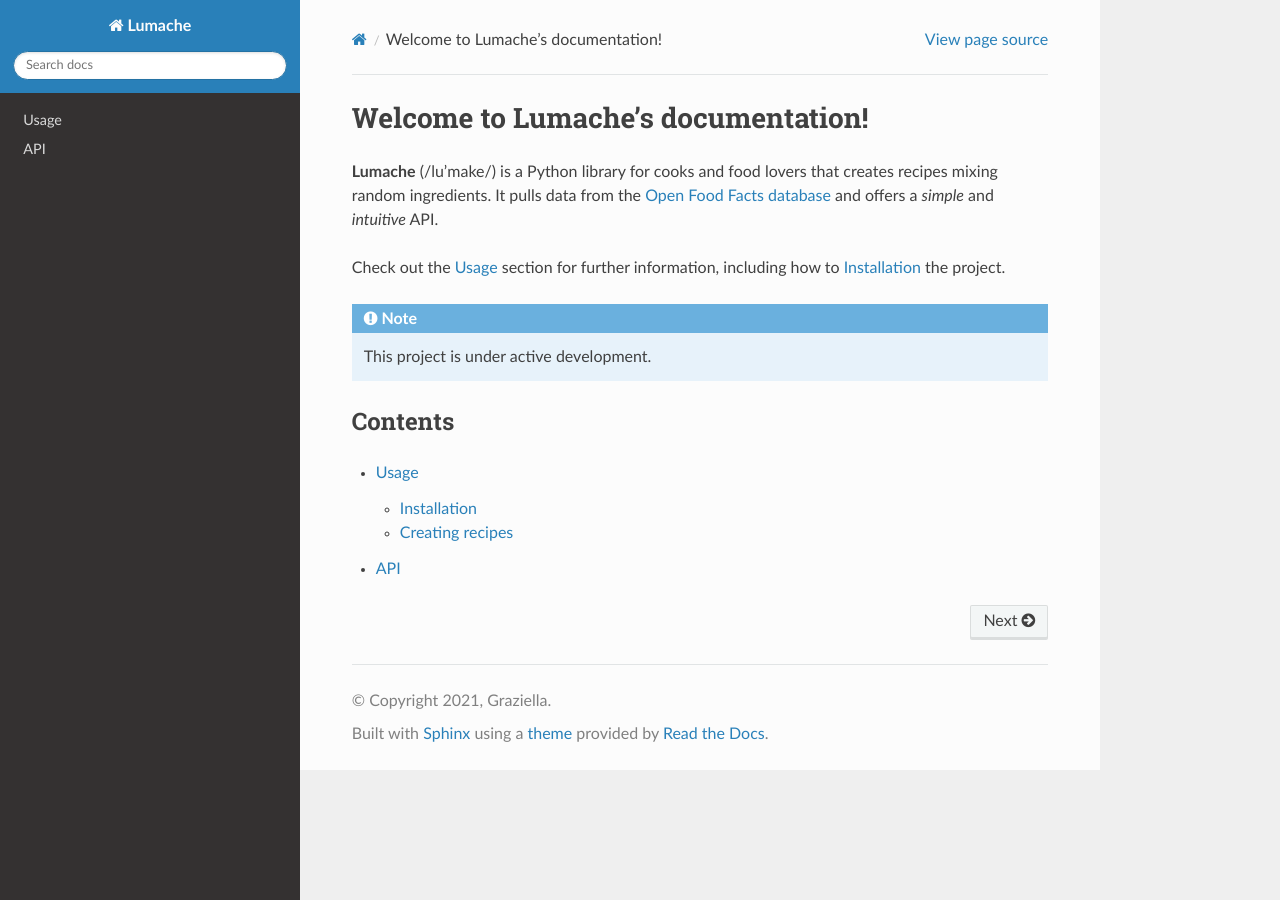
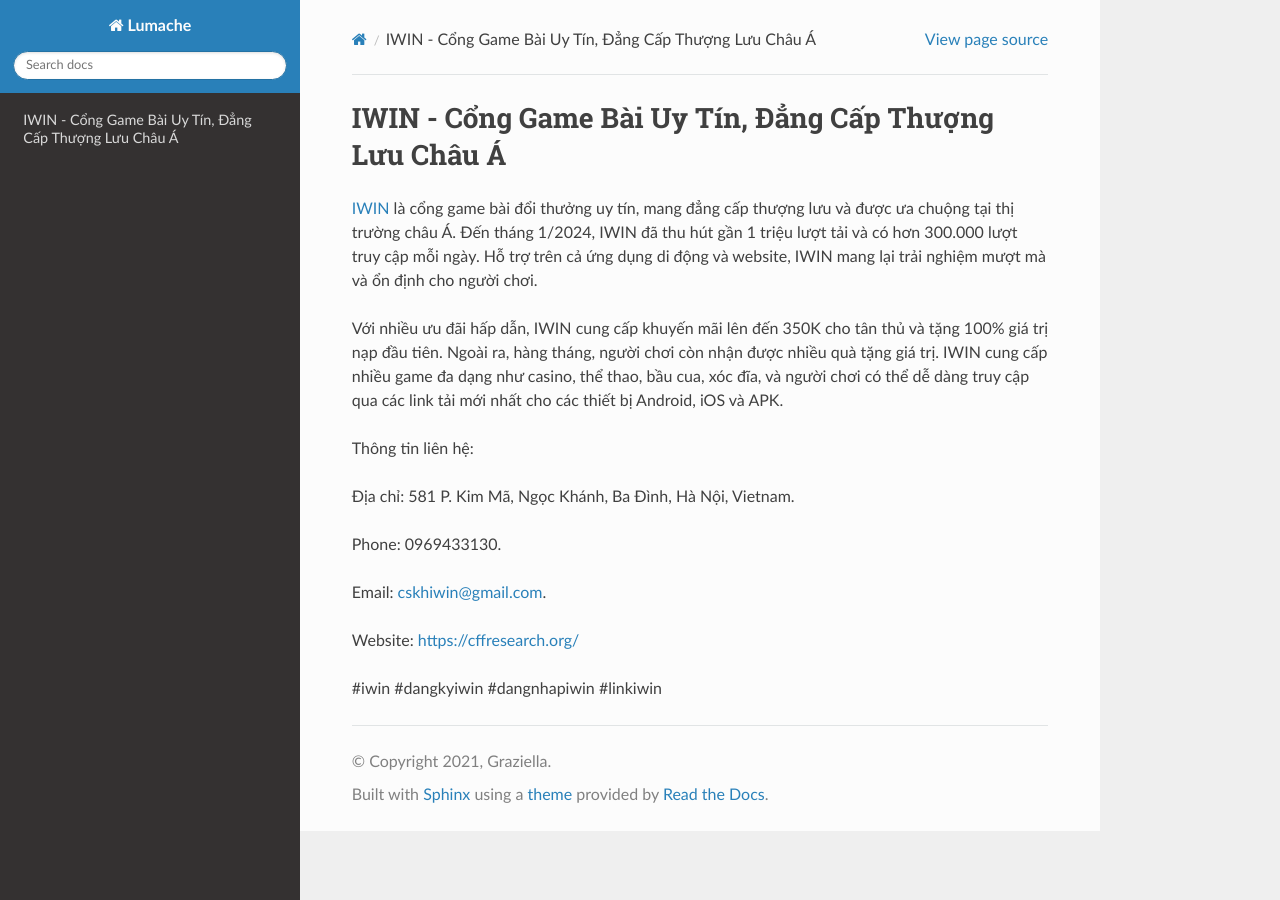
Before and after one commit to p8ebermouc/iwinconggamebai, a Sphinx documentation site: the page built from docs/source/index.rst, in a window 1280 px wide. Built offline with Sphinx 7.4.7 and the Read the Docs theme 3.1.0, drawn with Linux system fonts in a browser that asks for light colours.

Commit message:
Update index.rst

```diff
--- a/docs/source/index.rst
+++ b/docs/source/index.rst
@@ -1,22 +1,18 @@
-Welcome to Lumache's documentation!
+IWIN - Cổng Game Bài Uy Tín, Đẳng Cấp Thượng Lưu Châu Á
 ===================================
 
-**Lumache** (/lu'make/) is a Python library for cooks and food lovers
-that creates recipes mixing random ingredients.
-It pulls data from the `Open Food Facts database <https://world.openfoodfacts.org/>`_
-and offers a *simple* and *intuitive* API.
+`IWIN <https://cffresearch.org/>`_ là cổng game bài đổi thưởng uy tín, mang đẳng cấp thượng lưu và được ưa chuộng tại thị trường châu Á. Đến tháng 1/2024, IWIN đã thu hút gần 1 triệu lượt tải và có hơn 300.000 lượt truy cập mỗi ngày. Hỗ trợ trên cả ứng dụng di động và website, IWIN mang lại trải nghiệm mượt mà và ổn định cho người chơi.
 
-Check out the :doc:`usage` section for further information, including
-how to :ref:`installation` the project.
+Với nhiều ưu đãi hấp dẫn, IWIN cung cấp khuyến mãi lên đến 350K cho tân thủ và tặng 100% giá trị nạp đầu tiên. Ngoài ra, hàng tháng, người chơi còn nhận được nhiều quà tặng giá trị. IWIN cung cấp nhiều game đa dạng như casino, thể thao, bầu cua, xóc đĩa, và người chơi có thể dễ dàng truy cập qua các link tải mới nhất cho các thiết bị Android, iOS và APK.
 
-.. note::
+Thông tin liên hệ:
 
-   This project is under active development.
+Địa chỉ: 581 P. Kim Mã, Ngọc Khánh, Ba Đình, Hà Nội, Vietnam.
 
-Contents
---------
+Phone: 0969433130.
 
-.. toctree::
+Email: cskhiwin@gmail.com.
 
-   usage
-   api
+Website: https://cffresearch.org/
+
+#iwin #dangkyiwin #dangnhapiwin #linkiwin
```
